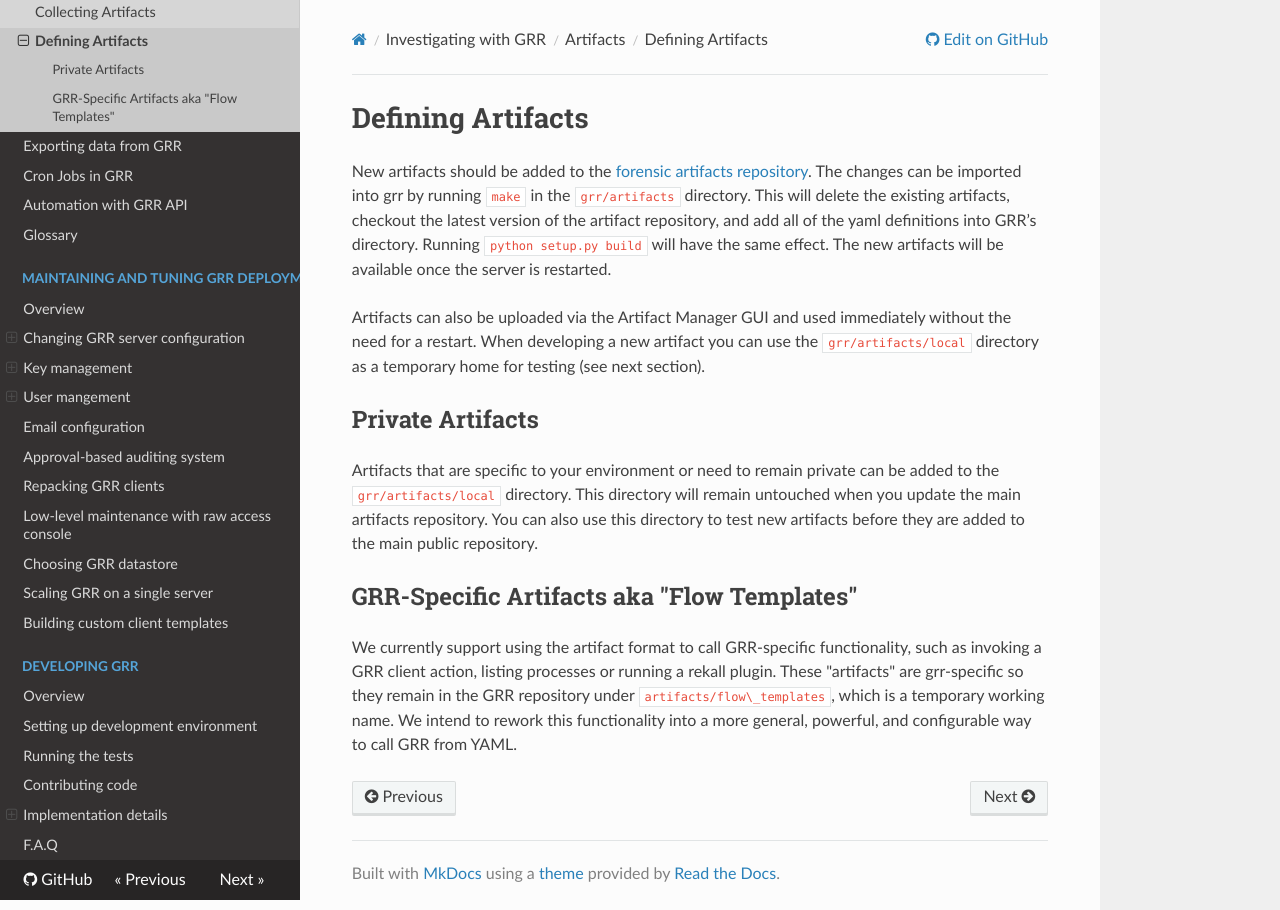
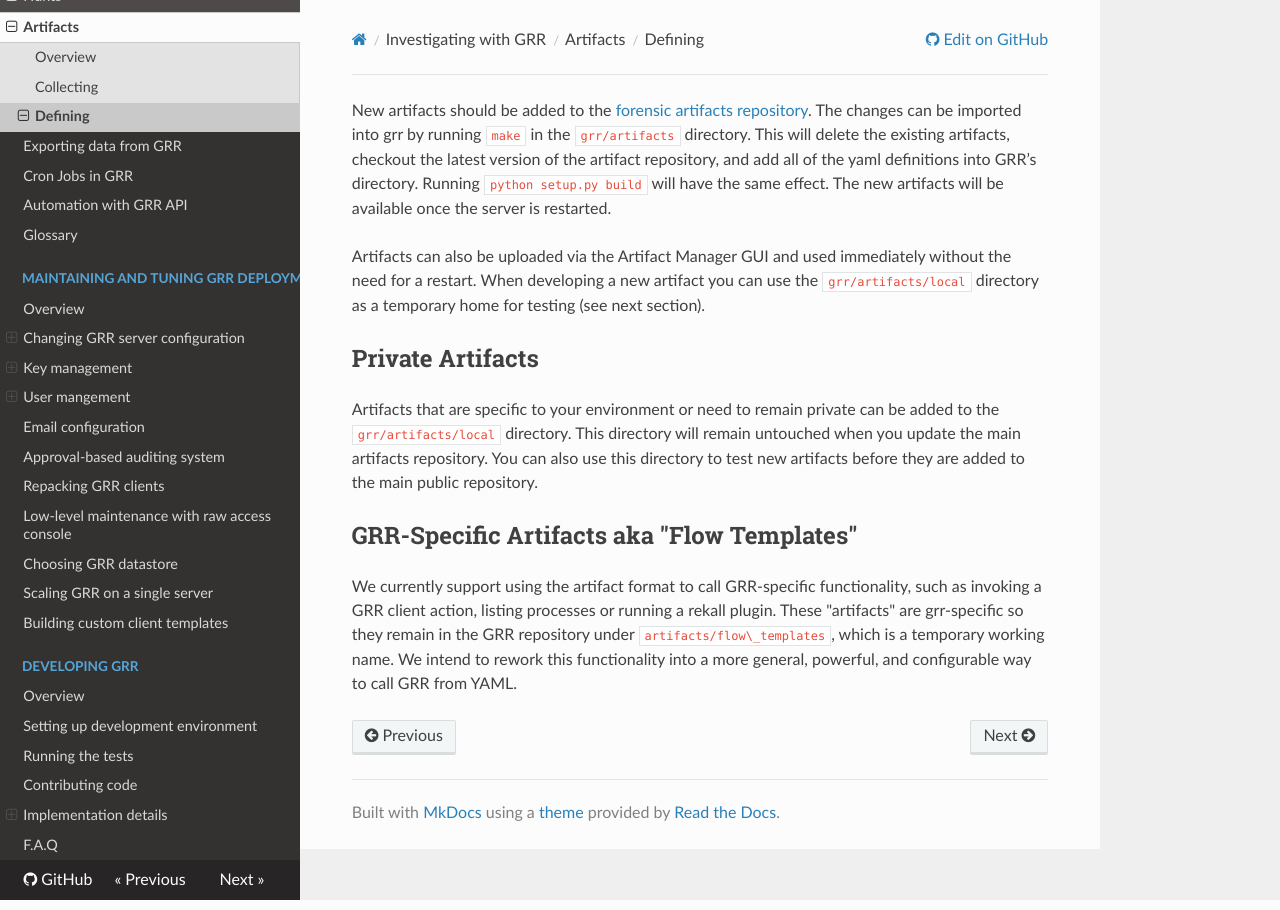
Before and after one commit to google/grr-doc, an MkDocs documentation site: the page built from docs/investigating-with-grr/artifacts/defining.md, in a window 1280 px wide. Built offline with MkDocs 1.6.1, drawn with Linux system fonts in a browser that asks for light colours; nearby versions of some CDN libraries; old or Windows-style settings are respelled for this version of MkDocs.

Commit message:
Improve headlines in the docs about artifacts.

```diff
--- a/docs/investigating-with-grr/artifacts/collecting.md
+++ b/docs/investigating-with-grr/artifacts/collecting.md
@@ -1,5 +1,3 @@
-# Collecting Artifacts
-
 Artifacts can be collected using the artifact collector flow. Multiple
 artifacts can be collected at once. Using artifacts in hunts is
 particularly powerful as an artifact like JavaCacheFiles can be
--- a/docs/investigating-with-grr/artifacts/defining.md
+++ b/docs/investigating-with-grr/artifacts/defining.md
@@ -1,5 +1,3 @@
-# Defining Artifacts
-
 New artifacts should be added to the [forensic artifacts
 repository](https://github.com/ForensicArtifacts/artifacts/tree/master/data).
 The changes can be imported into grr by running `make` in the `grr/artifacts`
--- a/docs/investigating-with-grr/artifacts/overview.md
+++ b/docs/investigating-with-grr/artifacts/overview.md
@@ -1,6 +1,3 @@
-Artifacts
-=========
-
 During a security investigation responders need to quickly retrieve common
 pieces of information that include items such as logs, configured services, cron
 jobs, patch state, user accounts, and much more. These pieces of information are
--- a/mkdocs.yml
+++ b/mkdocs.yml
@@ -45,8 +45,8 @@
     - Troubleshooting ("Why is my hunt doing nothing?"): 'investigating-with-grr/hunts/troubleshooting.md'
   - Artifacts:
     - Overview: 'investigating-with-grr/artifacts/overview.md'
-    - Collecting Artifacts: 'investigating-with-grr/artifacts/collecting.md'
-    - Defining Artifacts: 'investigating-with-grr/artifacts/defining.md'
+    - Collecting: 'investigating-with-grr/artifacts/collecting.md'
+    - Defining: 'investigating-with-grr/artifacts/defining.md'
   - Exporting data from GRR: 'investigating-with-grr/exporting-data.md'
   - Cron Jobs in GRR: 'investigating-with-grr/cron-jobs.md'
   - Automation with GRR API: 'investigating-with-grr/automation-with-api.md'
```
